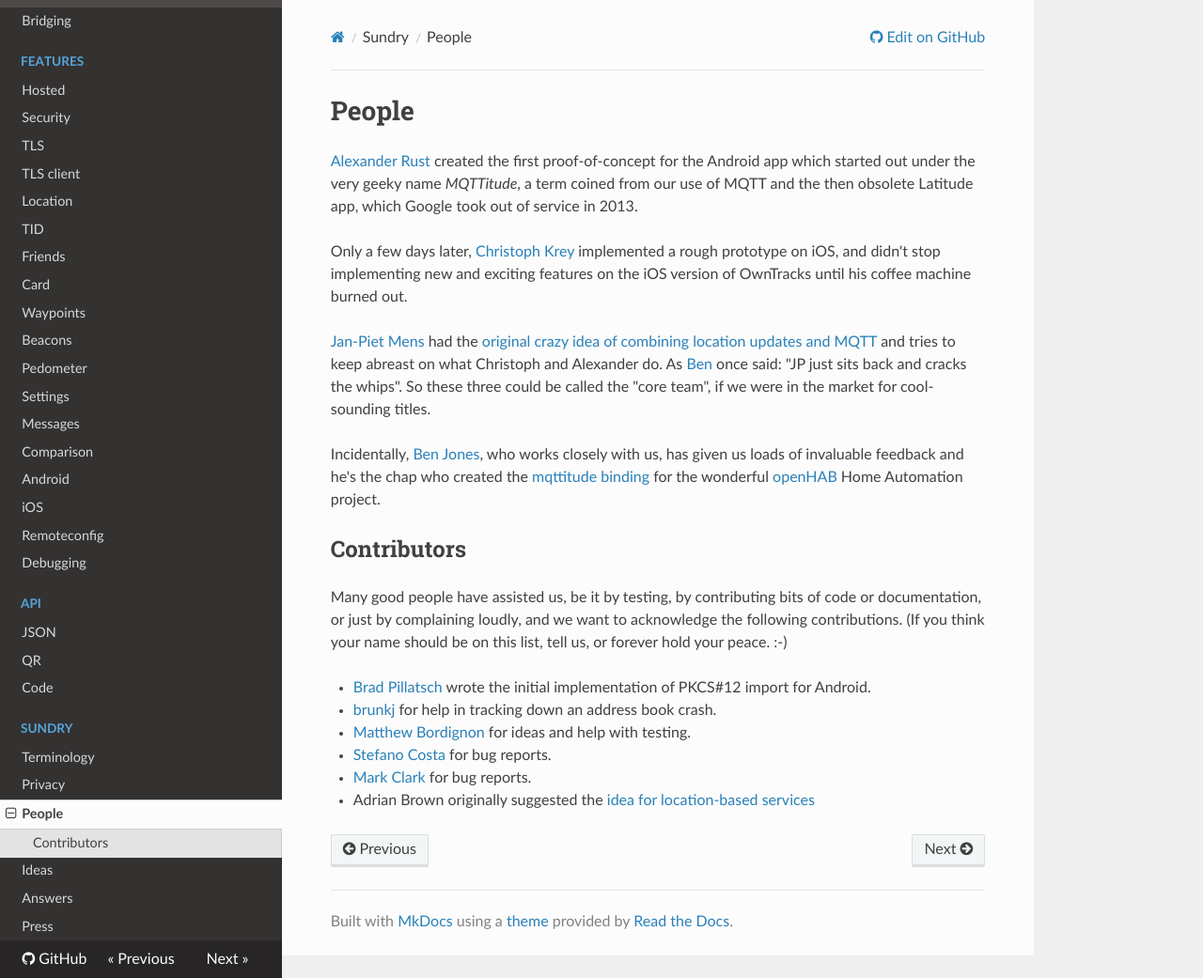
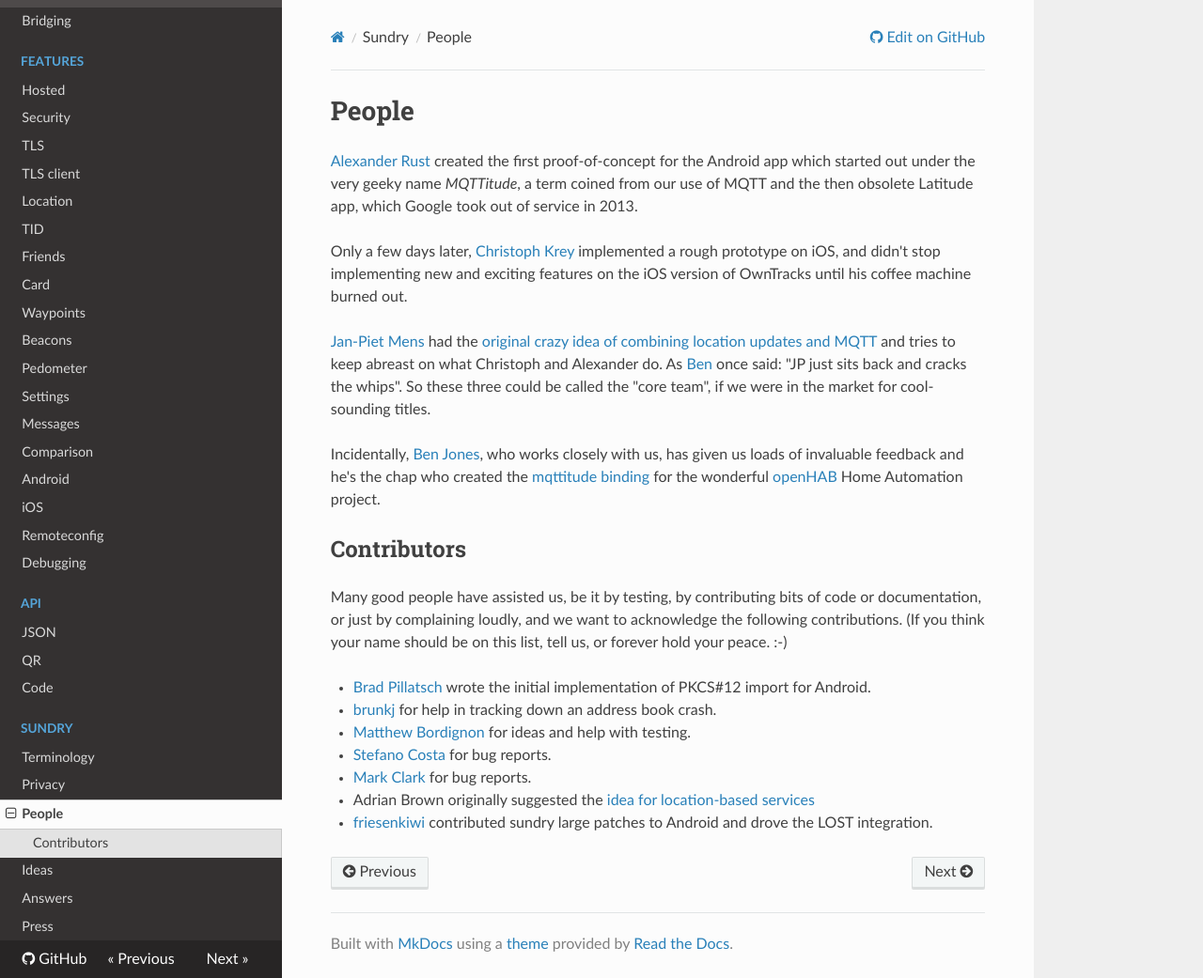
Before and after one commit to owntracks/booklet, an MkDocs documentation site: the page built from docs/people.md, in a window 1280 px wide and 1041 px high. Shown: the whole window at 94% size. Built offline with MkDocs 1.6.1, drawn with Linux system fonts in a browser that asks for light colours; nearby versions of some CDN libraries; old or Windows-style settings are respelled for this version of MkDocs.

Commit message:
Add friesenkiwi to contributors

```diff
--- a/docs/people.md
+++ b/docs/people.md
@@ -18,6 +18,7 @@ Many good people have assisted us, be it by testing, by contributing bits of cod
 * [Stefano Costa](https://github.com/bluewindthings) for bug reports.
 * [Mark Clark](https://github.com/mrguessed) for bug reports.
 * Adrian Brown originally suggested the [idea for location-based services](https://community.owntracks.org/topic/26/owntrack-s-enhancement-idea)
+* [friesenkiwi](https://github.com/friesenkiwi) contributed sundry large patches to Android and drove the LOST integration.
 
 
   [binarybucks]: https://twitter.com/binarybucks
```
